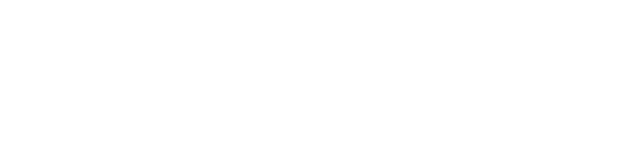
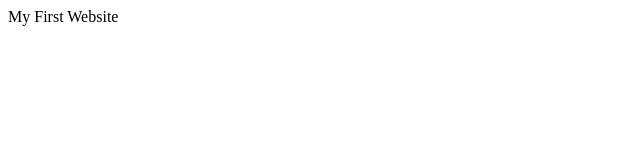
Before and after one commit to AE-Glitch/AE-Glitch, a plain HTML site: page index.html in a window 1280 px wide. Shown: the whole page, without its empty margins (0-640 px from the left). Drawn offline with Linux system fonts and the light colour scheme.

Commit message:
Add index.html

```diff
--- a/index.html
+++ b/index.html
@@ -4,9 +4,9 @@
     <meta charset="UTF-8">
     <meta http-equiv="X-UA-Compatible" content="IE=edge">
     <meta name="viewport" content="width=device-width, initial-scale=1.0">
-    <title>Document</title>
+    <title>My First Website</title>
 </head>
 <body>
-
+    My First Website
 </body>
 </html>
```
